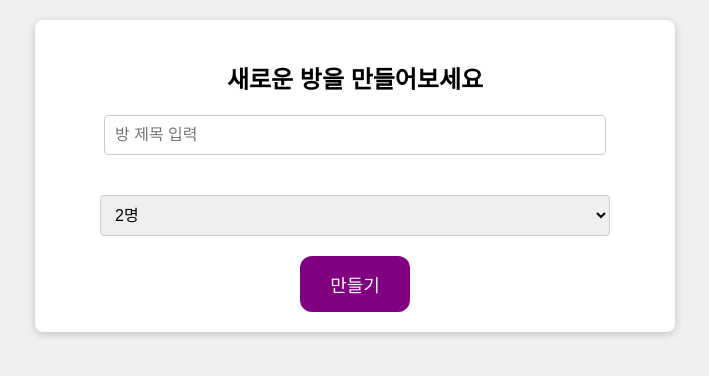
After one commit to givoontake/project_tetris, a Flask app: page /lobby_make in a window 1280 px wide. The commit adds this page. Shown: the top 376 px of the page, without its empty margins (285-994 px from the left). Run offline with Flask 3, Linux system fonts and the light colour scheme.

Commit message:
웹 클라이언트 코드 추가 및 수정

```diff
--- a/Flask_client/app.py
+++ b/Flask_client/app.py
@@ -1,17 +1,30 @@
-from flask import Flask, render_template, request, jsonify
+from flask import Flask, render_template, request, jsonify, url_for, redirect, session
 from flask_socketio import SocketIO, emit
 
 app = Flask(__name__)
+app.secret_key = 'my_secret_key'  # session 사용을 위한 필수 설정
 socketio = SocketIO(app)
 received_message = ""
 
+@app.before_request
+def set_default_session():
+    if 'user_id' not in session:
+        session['user_id'] = 'guest'
+
 @app.route('/')
 def index():
-    return render_template('main.html')
+    return render_template('lobby.html')
+
+@app.route('/lobby_find')
+def lobby_find():
+    return render_template('lobby_find.html')
+
+@app.route('/lobby_make')
+def lobby_make():
+    return render_template('lobby_make.html')
 
 @app.route('/main', methods=['POST'])
-def connect():
-    # html에서 json 데이터를 수신
+def chatting():
     try:
         data = request.get_json()
         if not data:
@@ -21,9 +34,8 @@ def connect():
         if not text:
             return jsonify({"status": "error", "message": "No 'message' field"}), 400
 
-        # 받은 데이터를 바로 Socket.IO(로 전송
+        # 받은 메시지를 소켓으로 전송
         socketio.emit('new_message', {'message': text})
-        # print("전송된 메시지:", text)
 
         return jsonify({"status": "success", "message": f"Sent: {text}"})
 
@@ -31,15 +43,28 @@ def connect():
         print("에러 발생:", e)
         return jsonify({"status": "error", "message": str(e)}), 500
 
+@app.route('/lobby')
+def lobby():
+    # 세션에서 user_id 사용 → 템플릿에서 {{ session.user_id }}로 접근 가능
+    return render_template("lobby.html")
 
 @app.route('/receive', methods=['POST'])
 def receive():
     try:
-        global received_message
-        received_message = request.data.decode('utf-8')
-        print({'received_message': received_message})
-        socketio.emit('new_message', {'message': received_message})
-        return jsonify({"status": "success", "message": received_message})
+        data = request.get_json()
+        msg_type = data.get("type")
+
+        if msg_type == "s2c_login":
+            session['user_id'] = data.get("id", "")
+            return redirect(url_for('lobby'))
+
+        elif msg_type == "s2c_message":
+            message = data.get("message", "")
+            return render_template('main.html', message=message)
+
+        else:
+            return jsonify({"status": "error", "message": f"알 수 없는 타입: {msg_type}"}), 400
+
     except Exception as e:
         print("에러 발생:", e)
         return jsonify({"status": "error", "message": str(e)}), 500
--- a/Flask_client/static/style.css
+++ b/Flask_client/static/style.css
@@ -59,3 +59,25 @@ body {
     cursor: pointer;
     text-decoration: none;
 }
+
+.action-buttons {
+    display: flex;
+    justify-content: space-around;
+    margin-top: 40px;
+}
+
+.action-box {
+    width: 45%;
+    padding: 30px;
+    background-color: #e0e0e0;
+    border-radius: 10px;
+    font-size: 20px;
+    cursor: pointer;
+    transition: background-color 0.3s;
+    text-decoration: none;
+    color: black;
+}
+
+.action-box:hover {
+    background-color: #6f47df;
+}
--- /dev/null
+++ b/Flask_client/templates/lobby_make.html
@@ -0,0 +1,40 @@
+<!DOCTYPE html>
+<html lang="ko">
+<head>
+    <meta charset="UTF-8">
+    <title>방 만들기</title>
+    <link rel="stylesheet" href="{{ url_for('static', filename='style.css') }}">
+    <style>
+        .form-group {
+            margin: 20px 0;
+        }
+
+        .select-box {
+            width: 85%;
+            padding: 10px;
+            font-size: 16px;
+            border: 1px solid #ccc;
+            border-radius: 4px;
+        }
+    </style>
+</head>
+<body>
+    <div class="container">
+        <h2>새로운 방을 만들어보세요</h2>
+
+        <div class="form-group">
+            <input type="text" class="nickname-input" placeholder="방 제목 입력">
+        </div>
+
+        <div class="form-group">
+            <select class="select-box">
+                {% for num in range(2, 11) %}
+                <option value="{{ num }}">{{ num }}명</option>
+                {% endfor %}
+            </select>
+        </div>
+
+        <a href="#" class="chat-start-button">만들기</a>
+    </div>
+</body>
+</html>
```
Also changed, not shown: Flask_client/templates/lobby.html (added, +22 -0 lines), Flask_client/templates/lobby_find.html (added, +24 -0 lines).
